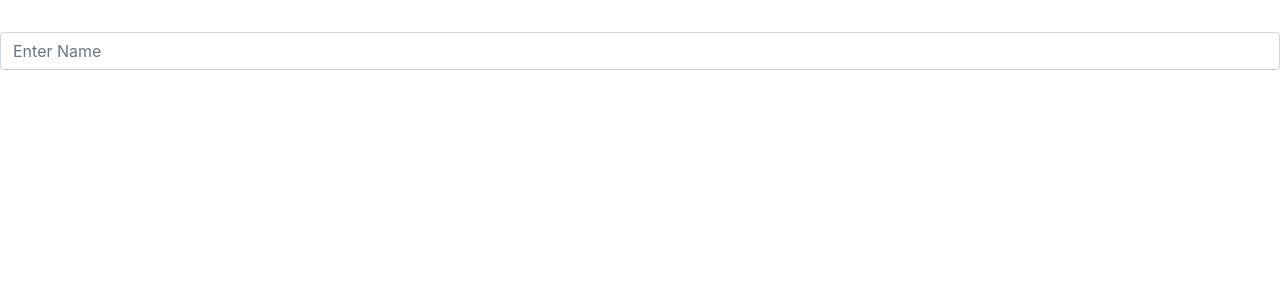
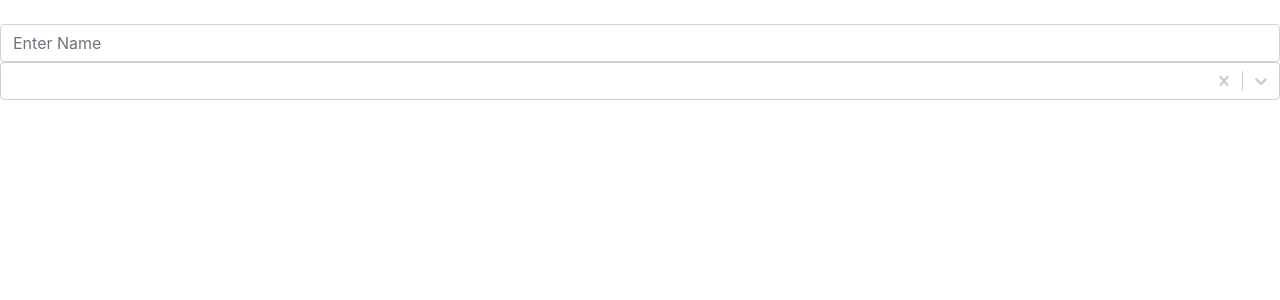
Before and after one commit to realAbdullah4504/reusable-components, a React (Create React App) app: page / in a window 1280 px wide. Shown: the top 300 px of the page. Built offline with nearby package versions, Linux system fonts and the light colour scheme.

Commit message:
select component

```diff
--- a/package.json
+++ b/package.json
@@ -11,6 +11,7 @@
     "react-dom": "^18.2.0",
     "react-feather": "^2.0.10",
     "react-scripts": "5.0.1",
+    "react-select": "^5.7.4",
     "reactstrap": "^9.2.0",
     "web-vitals": "^2.1.4"
   },
--- a/src/App.js
+++ b/src/App.js
@@ -1,24 +1,66 @@
 import { useState } from "react";
 import InputBasic from "./components/InputBasic";
+import SelectBasic from "./components/SelectBasic";
 
 const App = () => {
-  const [input,setInput]=useState();
-  const [errorMessage,setErrorMessage]=useState();
-  const changeHandler=(e)=>{
-    setInput(e.target.value)
-  }
-  const blurHandler=(e)=>{
-    // console.log(e.target.value);
-    const {value}=e.target;
-    if(value==='')
-    setErrorMessage('input Should not be empty')
-  }
+  const [input, setInput] = useState();
+  const [errorMessage, setErrorMessage] = useState();
+  const changeHandler = (e) => {
+    // console.log(e);
 
+    //for react-select
+    if (e)
+      setInput({
+        value: e.value,
+        label: e.label,
+      });
+    else
+      setInput({
+        value: "",
+        label: "",
+      });
+console.log(e)
+    //for input basic
+    // setInput(e.target.value);
+  };
+  const blurHandler = (e) => {
+    //console.log(input);
+    //for select
+    if (input.value==='') setErrorMessage("input Should not be empty");
+    else setErrorMessage("");
 
+     console.log(errorMessage)
+
+    // for input basic
+    // const { value } = e.target;
+    // if (value === "") setErrorMessage("input Should not be empty");
+    // else setErrorMessage("");
+  };
+
+  const colourOptions = [
+    { value: "ocean", label: "Ocean" },
+    { value: "blue", label: "Blue" },
+    { value: "purple", label: "Purple" },
+    { value: "red", label: "Red" },
+    { value: "orange", label: "Orange" },
+  ];
 
   return (
     <>
-      <InputBasic changeHandler={changeHandler} errorMessage={errorMessage} blurHandler={blurHandler} value={input}/>
+      <InputBasic
+        changeHandler={changeHandler}
+        errorMessage={errorMessage}
+        blurHandler={blurHandler}
+        value={input}
+      />
+      <SelectBasic
+        colourOptions={colourOptions}
+        changeHandler={changeHandler}
+        blurHandler={blurHandler}
+        errorMessage={errorMessage}
+        value={input}
+      />
+
     </>
   );
 };
--- a/src/components/InputBasic.jsx
+++ b/src/components/InputBasic.jsx
@@ -1,4 +1,4 @@
-import { Form, Input, Label, FormFeedback, FormGroup } from "reactstrap";
+import {Input, Label, FormFeedback} from "reactstrap";
 
 
 const InputBasic = ({
@@ -21,7 +21,6 @@ const InputBasic = ({
             <Label className='form-label' for={id}>
                 {label}
             </Label>
-            <h1>{value}</h1>
             <Input
                 className={className}
                 type={type}
@@ -35,9 +34,7 @@ const InputBasic = ({
                 placeholder={placeholder}
                 invalid={errorMessage ? true : false}
             />
-            <FormFeedback>
-                {errorMessage}
-            </FormFeedback>
+            {errorMessage && <span className="text-danger">{errorMessage}</span>}
         </div>
     )
 }
--- /dev/null
+++ b/src/components/SelectBasic.jsx
@@ -0,0 +1,40 @@
+import Select from 'react-select'
+import { Alert  } from 'reactstrap'
+
+const SelectBasic = ({
+    className = 'react-select',
+    colourOptions = '',
+    id='',
+    value = { value: '', label: '' },
+    name = '',
+    changeHandler,
+    blurHandler,
+    errorMessage,
+    isDisabled = false,
+    isLoading = false,
+    isClearable = true,
+}) => {
+    return (
+        <>
+            <Select
+                className={className}
+                classNamePrefix='select'
+                defaultValue={colourOptions[0]}
+                options={colourOptions}
+                isLoading={isLoading}
+                name={name}
+                value={value}
+                onChange={changeHandler}
+                onBlur={blurHandler}
+                isClearable={isClearable}
+                isDisabled={isDisabled}
+                isinvalid={true}
+            />
+            {errorMessage && <span className="text-danger">Please select an option.</span>}
+        </>
+    )
+}
+
+export default SelectBasic
+
+// disabled
```
Also changed, not shown: 1 other file (tests, documents, lock files or other folders).
